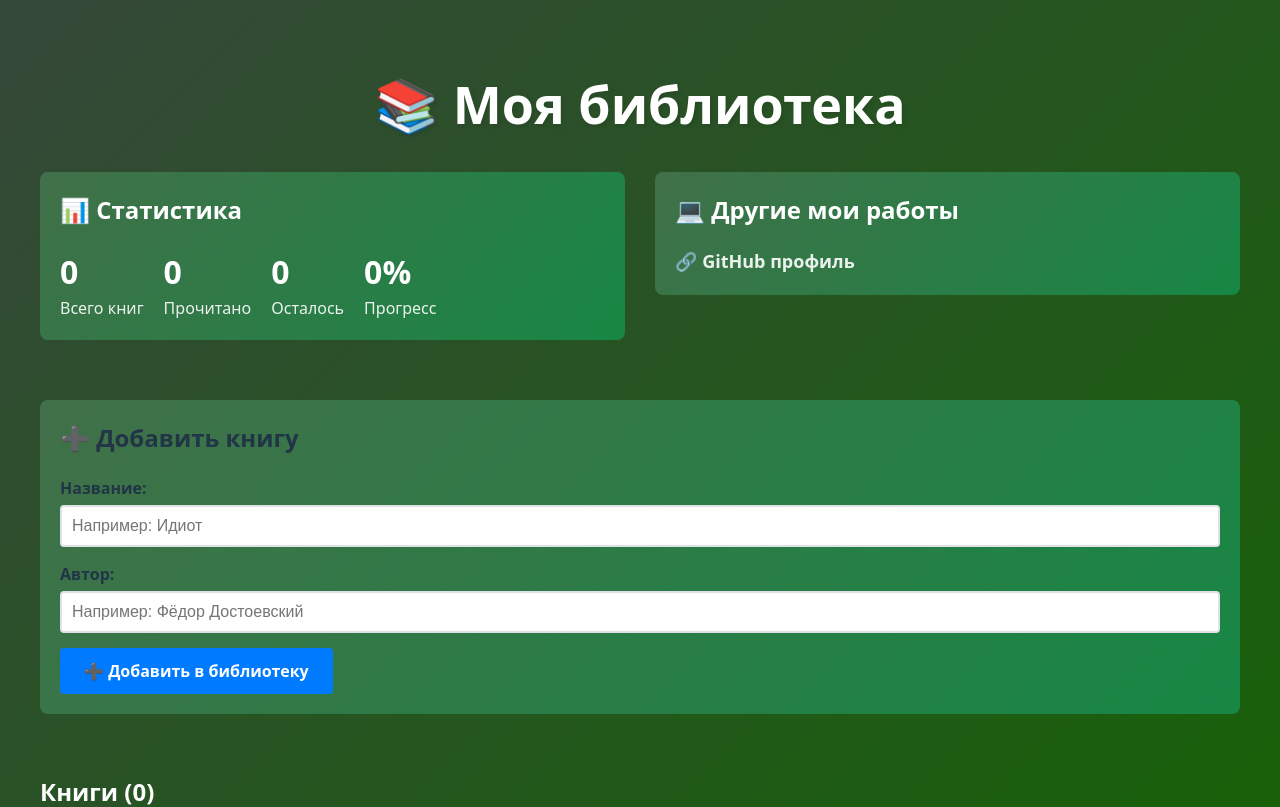
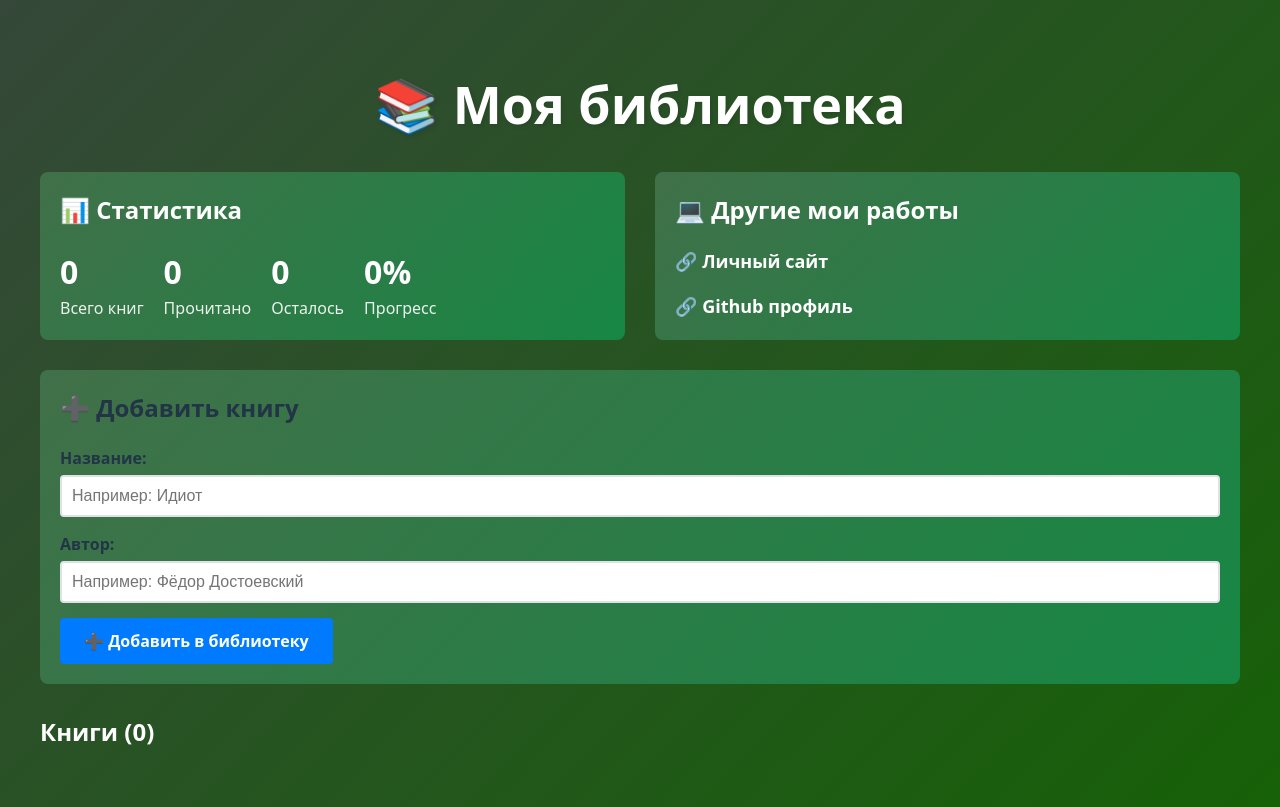
Before and after one commit to nizi52/library-of-babel, a React (Vite) app: page / in a window 1280 px wide. Shown: the top 807 px of the page. Built offline with nearby package versions, Linux system fonts and the light colour scheme.

Commit message:
add new link button

```diff
--- a/src/App.jsx
+++ b/src/App.jsx
@@ -19,7 +19,6 @@ function AddBookForm({ onAddBook, loading }) {
       background: 'linear-gradient(135deg, #417049 0%, #178744 100%)',
       padding: '20px',
       borderRadius: '8px',
-      marginBottom: '30px'
     }}>
       <h2 style={{ marginTop: 0 }}>➕ Добавить книгу</h2>
 
@@ -133,19 +132,18 @@ function BookItem({ book, onToggleRead, onDelete, onShowDetails }) {
         <div style={{ flex: 1 }}>
           <h3 style={{
             margin: '0 0 5px 0',
-            color: book.isRead ? '#6c757d' : '#2c3e50',
-            textDecoration: book.isRead ? 'line-through' : 'none'
+            color: 'black',
           }}>
             {book.isRead ? '✅ ' : '📖 '}
             {book.title}
           </h3>
-          <p style={{ margin: 0, color: '#6c757d' }}>
+          <p style={{ margin: 0, color: '#616161' }}>
             Автор: {book.author}
           </p>
           {book.description && (
             <p style={{
               margin: '5px 0 0 0',
-              color: '#868e96',
+              color: '#3b3b3b',
               fontSize: '14px',
               overflow: 'hidden',
               textOverflow: 'ellipsis',
@@ -329,7 +327,6 @@ function Statistics({ books }) {
       color: 'white',
       padding: '20px',
       borderRadius: '8px',
-      marginBottom: '30px'
     }}>
       <h2 style={{ marginTop: 0 }}>📊 Статистика</h2>
       <div style={{ display: 'flex', gap: '20px', flexWrap: 'wrap' }}>
@@ -361,25 +358,40 @@ function Media() {
       color: 'white',
       padding: '20px',
       borderRadius: '8px',
-      marginBottom: '30px'
+
     }}>
       <h2 style={{ marginTop: 0 }}>💻 Другие мои работы</h2>
       <div style={{ fontSize: '18px' }}>
         <a
-          href='https://github.com/nizi52'
+          href='https://nizi52.github.io/'
           target='_blank'
           rel='noopener noreferrer'
           style={{
             color: 'white',
             textDecoration: 'none',
             fontWeight: 'bold',
-            opacity: 0.9,
-            transition: 'opacity 0.2s'
+            transition: 'opacity 0.1s',
           }}
-          onMouseEnter={(e) => e.target.style.opacity = '1'}
-          onMouseLeave={(e) => e.target.style.opacity = '0.9'}
+          onMouseEnter={(e) => e.target.style.color = '#8fff6a'}
+          onMouseLeave={(e) => e.target.style.color = '#ffffff'}
         >
-          🔗 GitHub профиль
+          🔗 Личный сайт
+        </a>
+        <p></p>
+        <a
+          href='https://github.com/nizi52'
+          target='_blank'
+          rel='noopener noreferrer'
+          style={{
+            color: '#ffffff',
+            textDecoration: 'none',
+            fontWeight: 'bold',
+            transition: 'opacity 0.1s',
+          }}
+          onMouseEnter={(e) => e.target.style.color = '#8fff6a'}
+          onMouseLeave={(e) => e.target.style.color = '#ffffff'}
+        >
+          🔗 Github профиль
         </a>
       </div>
     </div>
@@ -388,7 +400,7 @@ function Media() {
 
 function SearchBar({ searchQuery, onSearchChange }) {
   return (
-    <div style={{ marginBottom: '20px' }}>
+    <div style={{}}>
       <input
         type="text"
         value={searchQuery}
@@ -415,7 +427,7 @@ async function fetchBookFromGoogle(title, author) {
     const response = await fetch(url);
     const data = await response.json();
 
-    console.log('Google Books API response:', data); // Для отладки
+    console.log('Google Books API response:', data);
 
     if (!data.items || data.items.length === 0) {
       return null;
@@ -451,7 +463,7 @@ export default function App() {
 
     const googleData = await fetchBookFromGoogle(title, author);
 
-    console.log('Fetched data:', googleData); // Для отладки
+    console.log('Fetched data:', googleData);
 
     const newBook = {
       id: Date.now(),
@@ -547,7 +559,7 @@ export default function App() {
       </div>
 
       <div>
-        <h2 style={{ color: '#ffffff', marginBottom: '20px' }}>
+        <h2 style={{ color: '#ffffff'}}>
           Книги ({filteredBooks.length})
           {searchQuery && ` - результаты поиска`}
         </h2>
```
